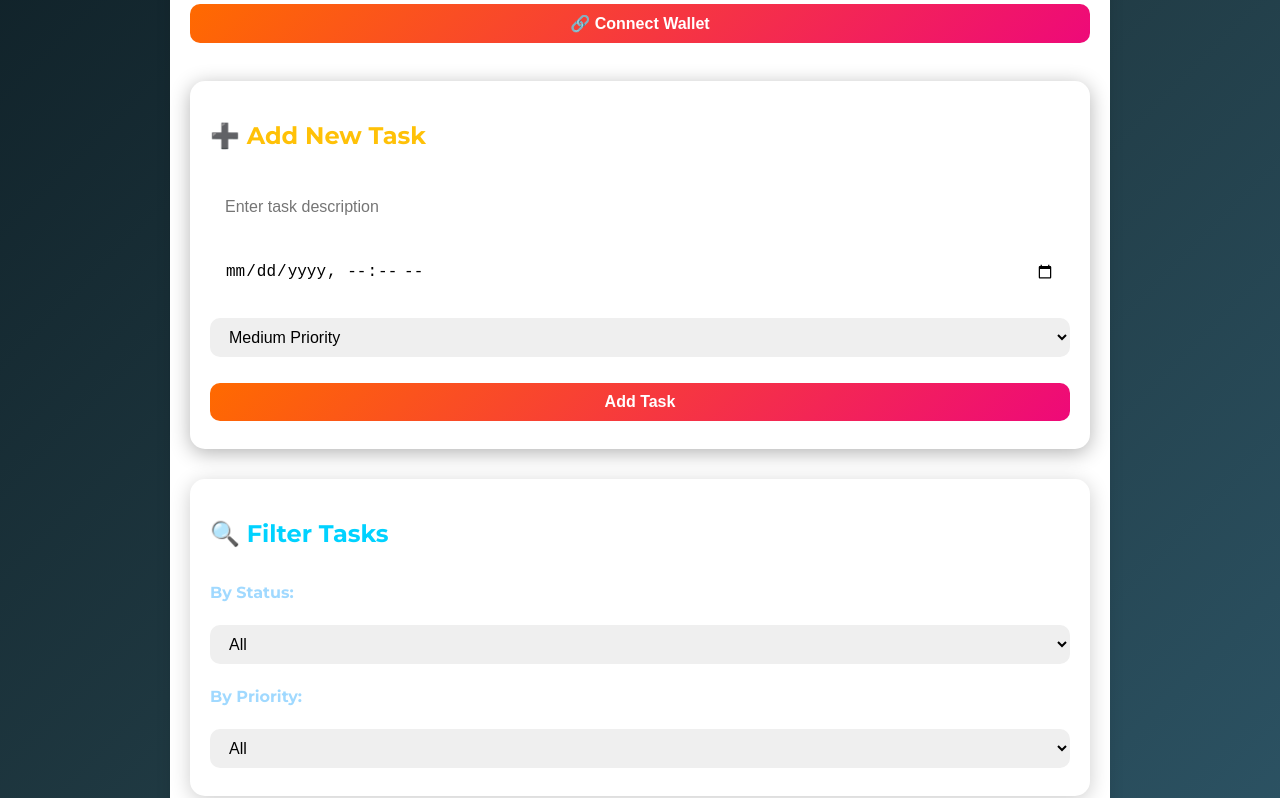
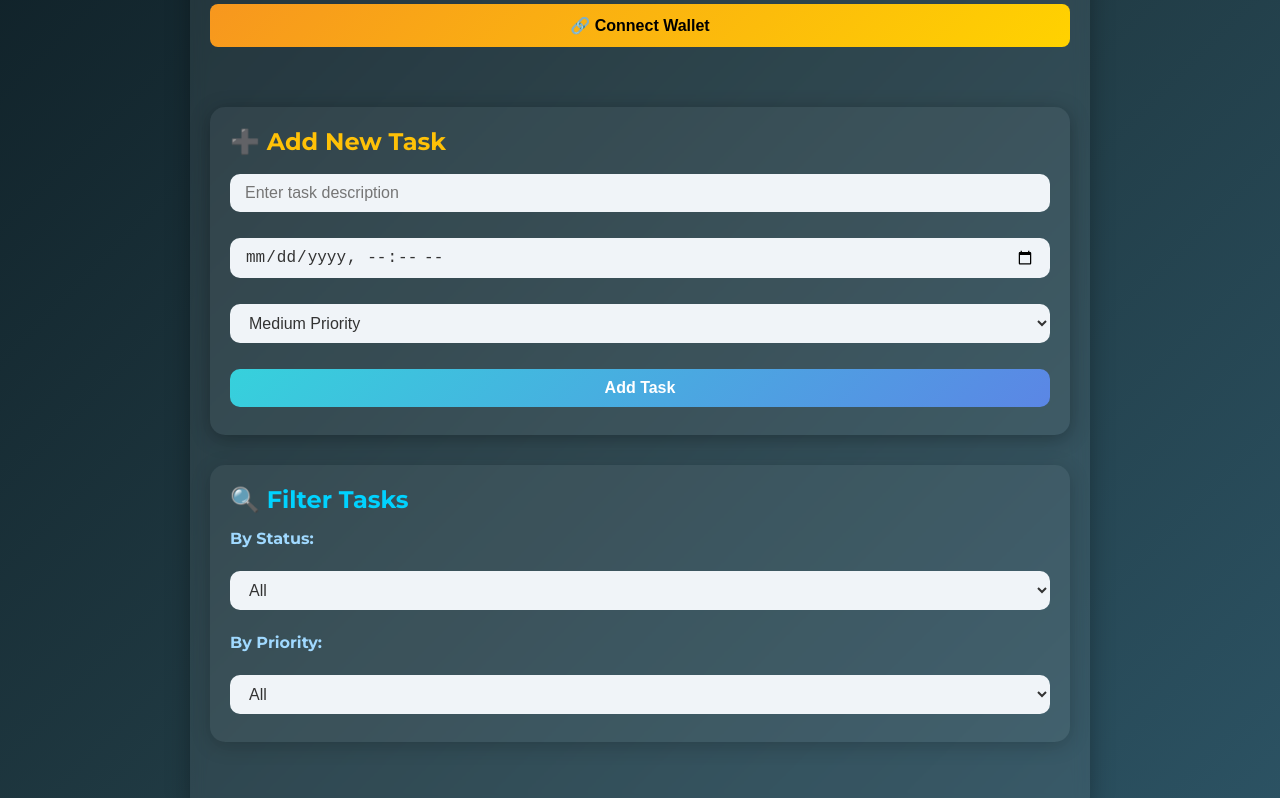
Before and after one commit to Aastha405/To-do-list, a website: page frontend/index.html in a window 1280 px wide. Shown: the part 154-952 px from the top of the page. Drawn offline with Linux system fonts and the light colour scheme.

Commit message:
enhanced UI

```diff
--- a/frontend/style.css
+++ b/frontend/style.css
@@ -1,54 +1,159 @@
-body {
-  font-family: Arial, sans-serif;
-  background: #f0f4f8;
+/* Base & Reset */
+* {
   margin: 0;
   padding: 0;
+  box-sizing: border-box;
+}
+
+body {
+  font-family: 'Segoe UI', sans-serif;
+  background: linear-gradient(135deg, #0f2027, #203a43, #2c5364);
+  color: #f5f5f5;
+  padding: 40px 10px;
+  animation: fadeIn 1s ease-in-out;
+}
+
+@keyframes fadeIn {
+  from { opacity: 0; transform: translateY(-10px); }
+  to { opacity: 1; transform: translateY(0); }
 }
 
 .container {
-  max-width: 700px;
-  margin: 40px auto;
-  padding: 20px;
-  background: white;
-  border-radius: 10px;
-  box-shadow: 0 0 15px rgba(0,0,0,0.1);
+  max-width: 800px;
+  margin: auto;
+  padding: 30px;
+  background: rgba(255, 255, 255, 0.07);
+  border-radius: 15px;
+  box-shadow: 0 4px 25px rgba(0,0,0,0.3);
+  backdrop-filter: blur(8px);
+  animation: fadeIn 1.5s ease-in-out;
 }
 
 h1 {
+  font-size: 2.5rem;
   text-align: center;
-  margin-bottom: 20px;
+  background: -webkit-linear-gradient(45deg, #00d2ff, #3a7bd5);
+  -webkit-background-clip: text;
+  -webkit-text-fill-color: transparent;
+  margin-bottom: 30px;
 }
 
+/* Wallet button */
+#connectButton {
+  background: linear-gradient(135deg, #f7971e, #ffd200);
+  color: #000;
+  font-weight: bold;
+  border: none;
+  padding: 12px 20px;
+  border-radius: 8px;
+  cursor: pointer;
+  display: block;
+  margin: 0 auto 30px;
+  transition: 0.3s ease;
+}
+
+#connectButton:hover {
+  transform: scale(1.05);
+  box-shadow: 0 0 10px #ffd200aa;
+}
+
+/* Forms */
 form {
+  background: rgba(255, 255, 255, 0.05);
+  padding: 20px;
+  border-radius: 12px;
+  margin-bottom: 30px;
   display: flex;
+  flex-wrap: wrap;
   gap: 10px;
-  flex-wrap: wrap;
-  margin-bottom: 20px;
 }
 
 input, select, button {
   padding: 10px;
-  border-radius: 5px;
-  border: 1px solid #ccc;
+  border-radius: 8px;
+  border: none;
+  font-size: 1rem;
+  width: 100%;
+  max-width: 100%;
 }
 
-button {
-  background: #4CAF50;
-  color: white;
-  border: none;
-  cursor: pointer;
+input, select {
+  background: #f0f4f8;
+  color: #333;
 }
 
-button:hover {
-  background: #45a049;
+button[type="submit"] {
+  background: linear-gradient(135deg, #36d1dc, #5b86e5);
+  color: white;
+  font-weight: bold;
+  cursor: pointer;
+  transition: 0.3s ease;
+}
+
+button[type="submit"]:hover {
+  transform: scale(1.05);
+}
+
+/* Filters */
+#filters {
+  background: rgba(255, 255, 255, 0.04);
+  padding: 20px;
+  border-radius: 10px;
+  margin-bottom: 30px;
+  display: grid;
+  gap: 15px;
+  box-shadow: 0 2px 15px rgba(0,0,0,0.2);
+}
+
+label {
+  font-weight: bold;
+  color: #ffda79;
+}
+
+/* Tasks */
+#taskList {
+  display: flex;
+  flex-direction: column;
+  gap: 20px;
 }
 
 .task {
-  border-bottom: 1px solid #ddd;
-  padding: 10px 0;
+  background: rgba(255, 255, 255, 0.08);
+  border-left: 5px solid #00d2ff;
+  padding: 15px 20px;
+  border-radius: 10px;
+  box-shadow: 0 2px 15px rgba(0,0,0,0.3);
+  transition: 0.3s ease;
+  animation: fadeIn 0.5s ease-in;
+}
+
+.task:hover {
+  background: rgba(255, 255, 255, 0.12);
+  transform: scale(1.02);
+}
+
+.task .task-meta {
+  font-size: 0.85rem;
+  margin-top: 8px;
+  color: #ccc;
+  display: flex;
+  justify-content: space-between;
+}
+
+/* Priority styles */
+.task.priority-1 {
+  border-left-color: #90ee90;
+}
+
+.task.priority-2 {
+  border-left-color: #ffa500;
+}
+
+.task.priority-3 {
+  border-left-color: #ff4b5c;
 }
 
 .completed {
   text-decoration: line-through;
-  color: gray;
+  color: #888;
 }
```
